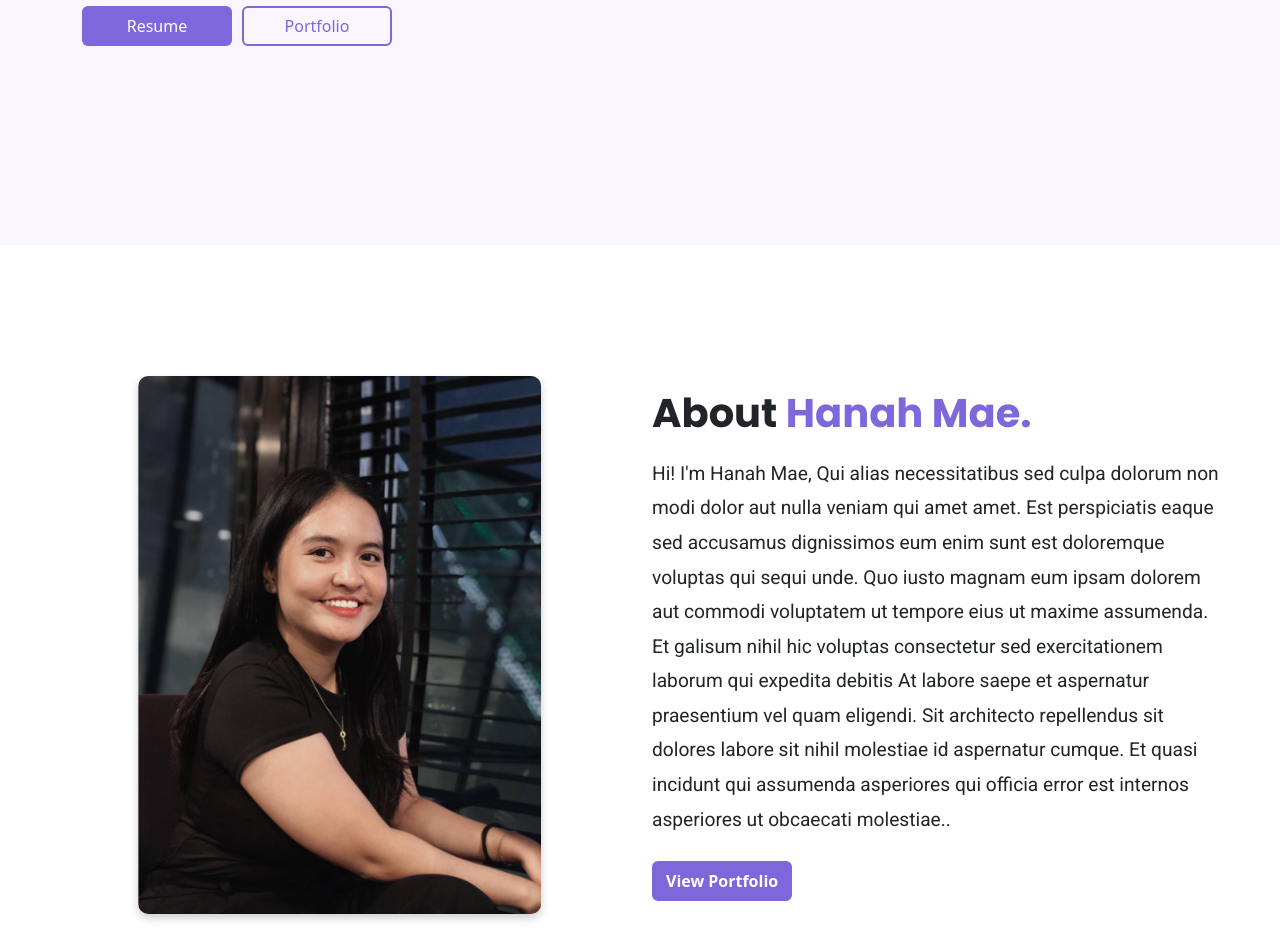
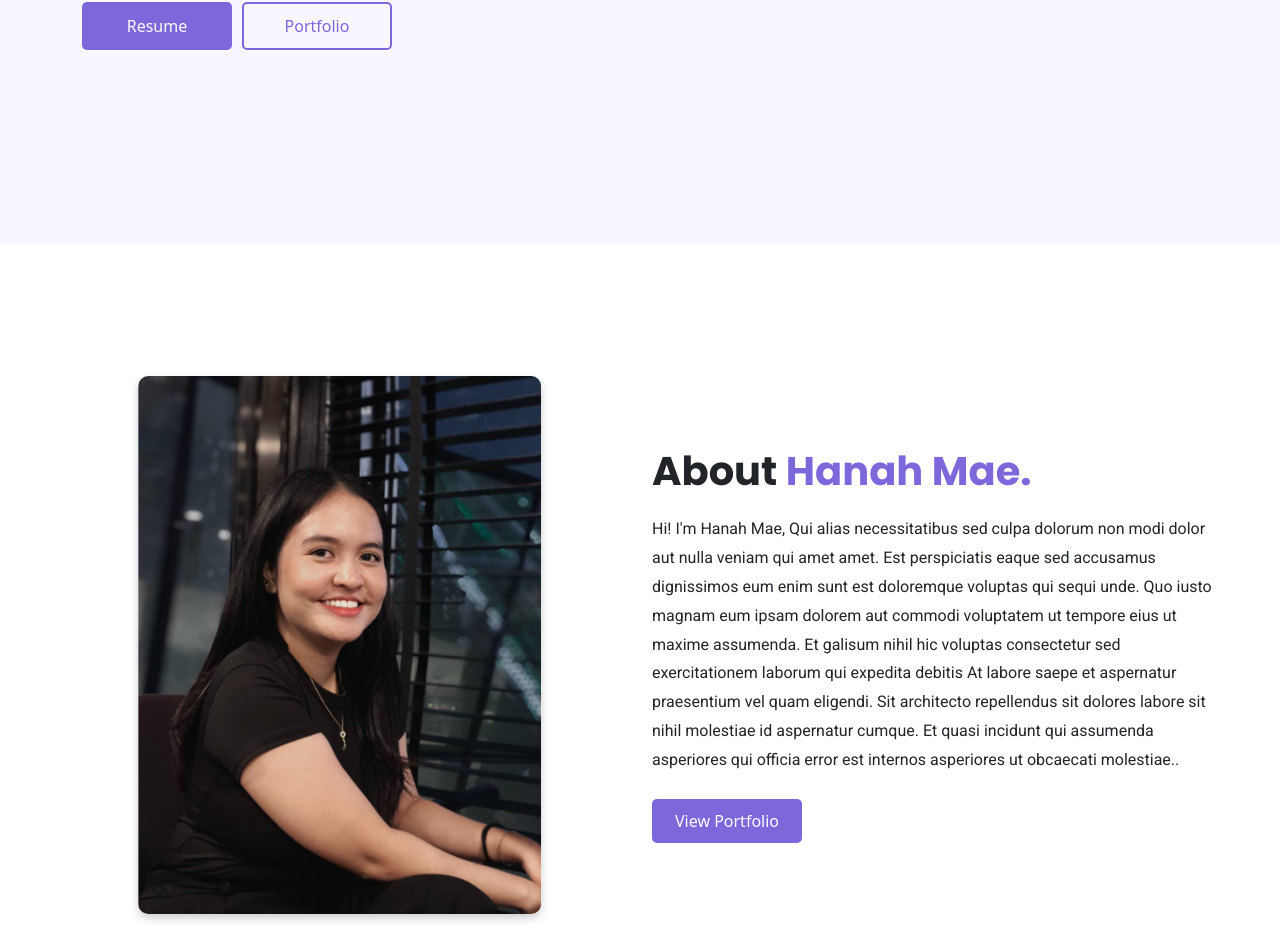
Before and after one commit to HMDuran/my-portfolio, a React (Create React App) app: page / in a window 1280 px wide. Shown: the part 511-1463 px from the top of the page. Built offline with nearby package versions, Linux system fonts and the light colour scheme.

Commit message:
feat: Add reusable Button component

```diff
--- /dev/null
+++ b/src/components/Button.js
@@ -0,0 +1,16 @@
+import React from "react";
+import "../styles/Button.css";
+
+function Button({ label, onClick, variant = "primary", type = "button" }) {
+  return (
+    <button
+      className={`btn btn-${variant}`}
+      onClick={onClick}
+      type={type}
+    >
+      {label}
+    </button>
+  );
+}
+
+export default Button;
--- a/src/components/Hero.js
+++ b/src/components/Hero.js
@@ -1,7 +1,9 @@
+import React, { useState, useEffect } from "react";
+import { motion } from "framer-motion";
+
 import "../styles/Hero.css";
 import placeholderImg from "../assets/img/placeholder.png";
-import React, { useState, useEffect } from "react";
-import { motion } from "framer-motion";
+import Button from "./Button";
 
 function Hero() {
   const name = "Hanah Mae,";
@@ -71,13 +73,16 @@ function Hero() {
               viewport={{ once: false, amount: 0.3 }}
               variants={fadeInVariants}
             >
-              <button
-                className="btn btn-primary"
+              <Button
+                label="Resume"
                 onClick={() => window.open(process.env.REACT_APP_CV_URL, "_blank")}
-              >
-                Resume
-              </button>
-              <button className="btn btn-outline-secondary">Portfolio</button>
+                variant="primary"
+              />
+              <Button
+                label="Portfolio"
+                onClick={() => console.log("Portfolio Clicked")}
+                variant="outline-primary"
+              />
             </motion.div>
           </motion.div>
           <motion.div
--- a/src/pages/About.js
+++ b/src/pages/About.js
@@ -1,7 +1,9 @@
 import React from "react";
 import { motion } from "framer-motion";
+
 import "../styles/About.css";
 import placeholderImg from "../assets/img/about-me-placeholder.jpg";
+import Button from "../components/Button";
 
 const fadeInVariants = {
   hidden: { opacity: 0, y: 50 },
@@ -56,12 +58,11 @@ function About() {
               animate={{ opacity: 1, y: 0 }}
               transition={{ duration: 0.6 }}
             >
-              <a
-                href="#portfolio"
-                className="btn btn-primary"
-              >
-                View Portfolio
-              </a>
+              <Button
+                label="View Portfolio"
+                onClick={() => console.log("Portfolio Clicked")}
+                variant="primary"
+              />
             </motion.div>
           </motion.div>
         </div>
--- a/src/styles/About.css
+++ b/src/styles/About.css
@@ -39,28 +39,12 @@
 
 .about-me p {
     font-family: var(--font-body);
-    font-size: 1.2rem;
+    font-size: 1rem;
     line-height: 1.8;
     color: var(--light-dark-color);
     margin-bottom: 15px;
 }
 
-.about-me .btn-container {
-    margin-top: 30px;
-}
-
-.about-me .btn-primary {
-    background-color: var(--primary-color);
-    border: 2px solid var(--primary-color);
-    color: var(--secondary-color);
-    font-weight: 600;
-}
-
-.about-me .btn-primary:hover {
-    background-color: var(--secondary-color);
-    color: var(--primary-color);
-    font-weight: 600;
-}
 
 @media (max-width: 991px) {
     .about-me h2 {
--- /dev/null
+++ b/src/styles/Button.css
@@ -0,0 +1,34 @@
+.btn {
+    width: 150px;
+    padding: 10px 20px;
+    font-size: 1rem;
+    text-align: center;
+    border-radius: 5px;
+    transition: all 0.3s ease-in-out;
+    cursor: pointer;
+}
+
+.btn-primary {
+    background-color: var(--primary-color);
+    border: none;
+}
+
+.btn-primary:hover {
+    background-color: var(--secondary-color);
+    color: var(--primary-color);
+    border: 2px solid var(--primary-color);
+    font-weight: 600;
+}
+
+.btn-outline-primary {
+    border: 2px solid var(--primary-color);
+    color: var(--primary-color);
+    cursor: pointer;
+}
+
+.btn-outline-primary:hover {
+    background-color: var(--primary-color);
+    color: var(--secondary-color);
+    font-weight: 600;
+    border: 2px solid var(--primary-color);
+}
--- a/src/styles/Hero.css
+++ b/src/styles/Hero.css
@@ -36,9 +36,11 @@
     0% {
         border-color: var(--primary-color);
     }
+
     50% {
         border-color: transparent;
     }
+
     100% {
         border-color: var(--primary-color);
     }
@@ -58,34 +60,6 @@
     display: flex;
     flex-wrap: wrap;
     gap: 10px;
-}
-
-.hero .btn {
-    width: 150px;
-    text-align: center;
-}
-
-.hero .btn-container .btn-primary {
-    background-color: var(--primary-color);
-    border: none;
-}
-
-.hero .btn-container .btn-primary:hover {
-    background-color: var(--secondary-color);
-    color: var(--primary-color);
-    border: 2px solid var(--primary-color);
-    font-weight: 600;
-}
-
-.hero .btn-container .btn-outline-secondary {
-    border: 2px solid var(--primary-color);
-    color: var(--primary-color);
-}
-
-.hero .btn-container .btn-outline-secondary:hover {
-    background-color: var(--primary-color);
-    color: var(--secondary-color);
-    font-weight: 600;
 }
 
 .image-section {
@@ -132,6 +106,7 @@
     from {
         opacity: 0;
     }
+
     to {
         opacity: 1;
     }
@@ -163,6 +138,7 @@
         opacity: 0;
         transform: translateY(50px);
     }
+
     to {
         opacity: 1;
         transform: translateY(0);
@@ -200,6 +176,7 @@
     .hero {
         height: 70vh;
     }
+
     .hero h1 {
         font-size: 1.6rem;
         line-height: 1.1;
```
